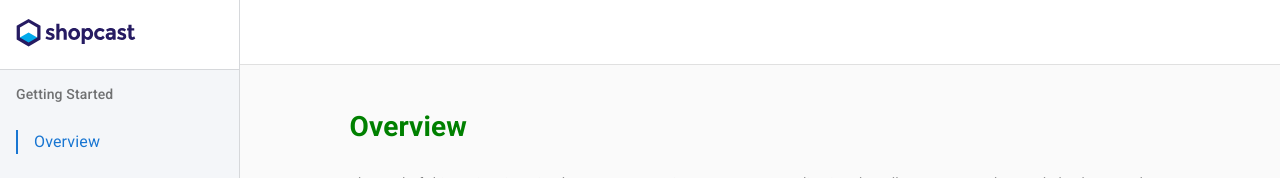
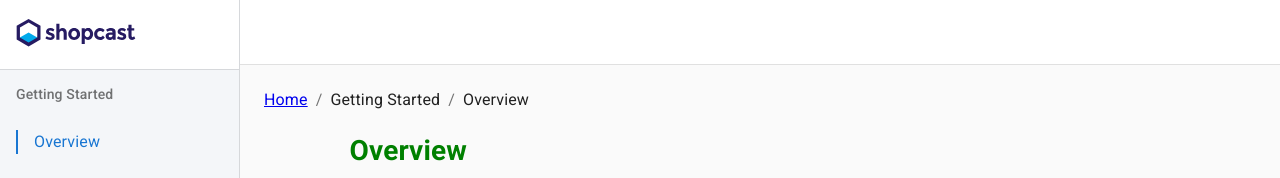
Before and after one commit to borisrch/ecommerce-docs, a Next.js app: page /getting-started/overview in a window 1280 px wide. Shown: the top 178 px of the page. Built offline with nearby package versions, Linux system fonts and the light colour scheme; what create-emotion-server would draw is missing.

Commit message:
add BreadcrumbsPath component to parse route

```diff
--- a/src/components/container.js
+++ b/src/components/container.js
@@ -74,6 +74,9 @@ const useStyles = makeStyles((theme) => ({
     paddingLeft: theme.spacing(1),
     backgroundColor: "#fff",
   },
+  capitalize: {
+    textTransform: "capitalize",
+  },
 }));
 
 function ResponsiveDrawer(props) {
@@ -91,16 +94,27 @@ function ResponsiveDrawer(props) {
     setOpen(!open);
   };
 
-  const getBreadcrumbs = (path) => {
+  const BreadcrumbsPath = (props) => {
+    let route = props.route;
+    route = route.replace(/-/g, " ");
+
+    let path = route.split("/");
+    path = path.filter((el) => {
+      return el != "";
+    });
+
     return (
       <React.Fragment>
-        <Breadcrumbs aria-label="breadcrumb">
+        <Breadcrumbs aria-label="breadcrumb" className={classes.capitalize}>
           <Link color="inherit" href="/">
             Home
           </Link>
+          {path.map((way, i) => (
+            <Typography color="textPrimary" key={i}>
+              {way}
+            </Typography>
+          ))}
         </Breadcrumbs>
-        <Typography color="textPrimary">Getting Started</Typography>
-        <Typography color="textPrimary">Overview</Typography>
       </React.Fragment>
     );
   };
@@ -231,6 +245,7 @@ function ResponsiveDrawer(props) {
       </nav>
       <main className={classes.content}>
         <div className={classes.toolbar} />
+        <BreadcrumbsPath route={props.route} />
         <Container maxWidth="md">{content}</Container>
       </main>
     </div>
```
